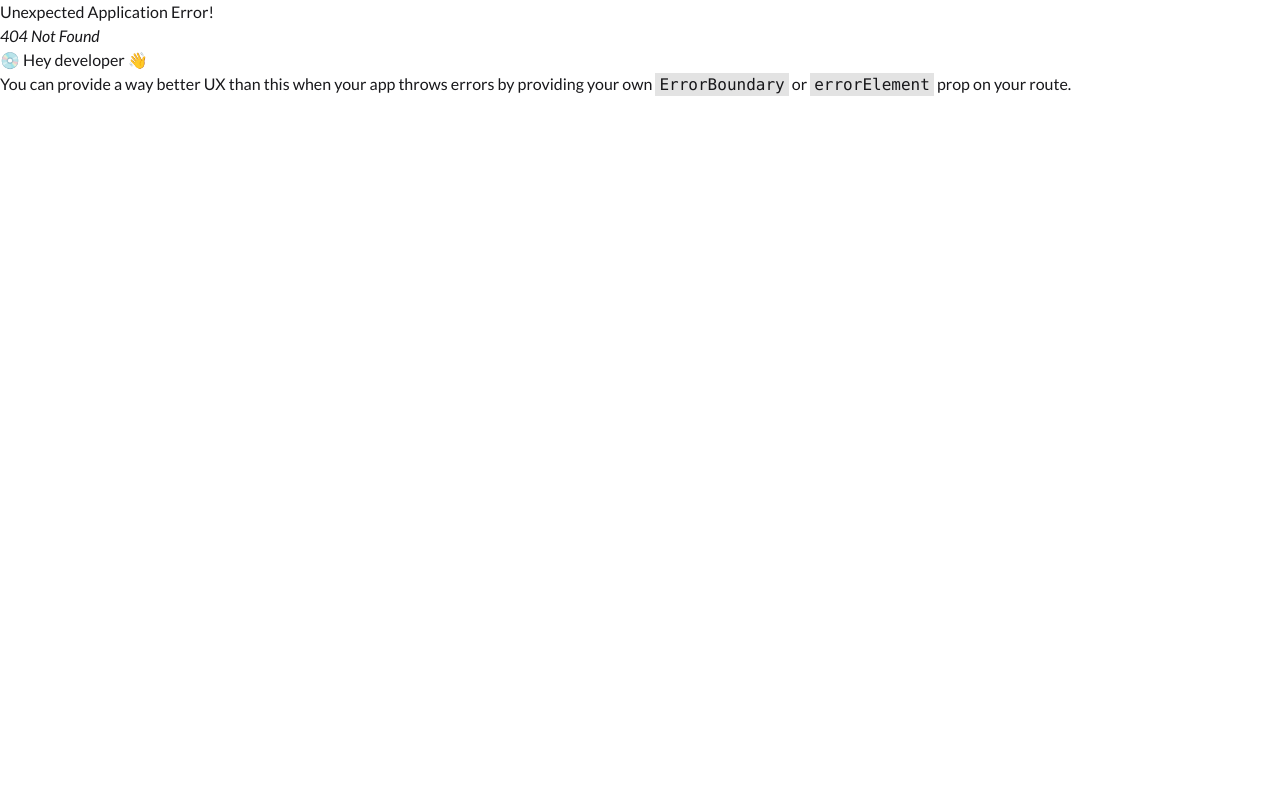
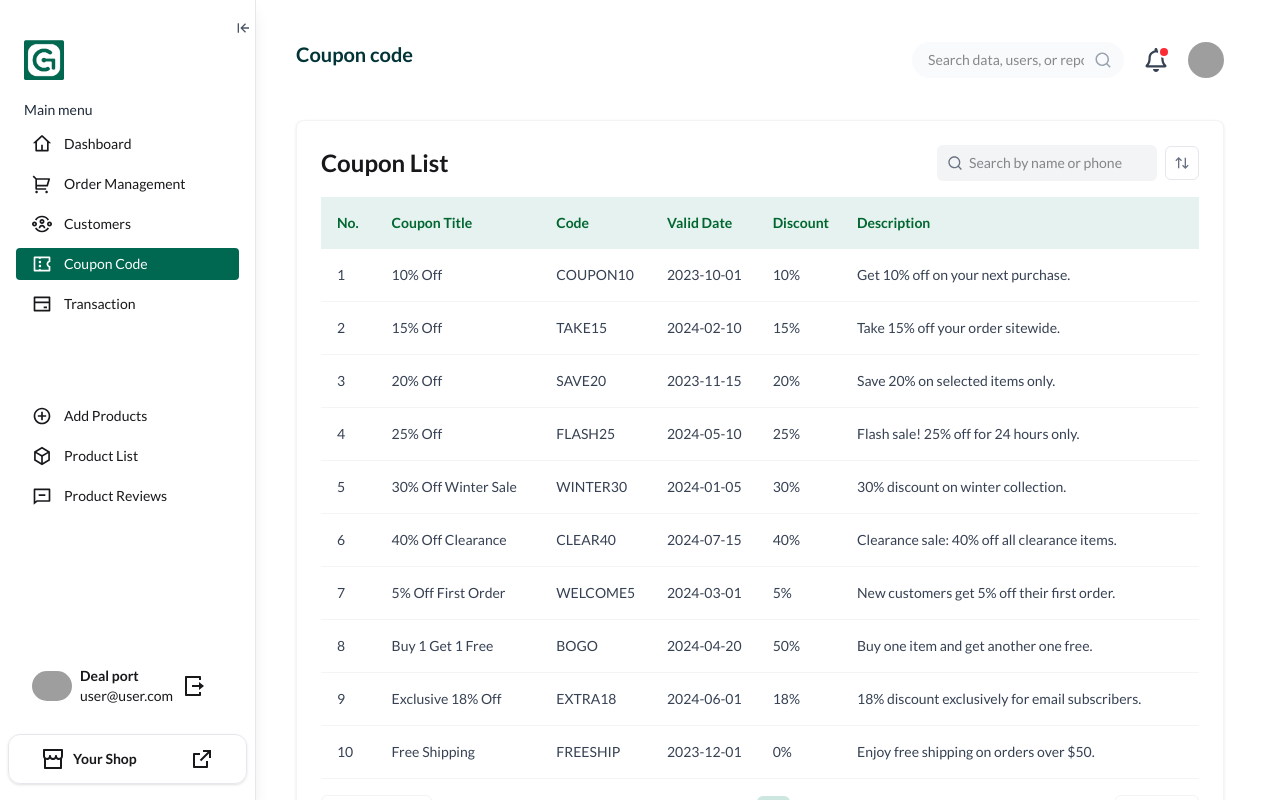
Before and after one commit to hasiburrahmanakash79/Gen-Gadget-Dashboard, a React (Vite) app: page /coupon in a window 1280 px wide. Before the commit this address had no page. Built offline with nearby package versions, Linux system fonts and the light colour scheme; grey boxes are pictures that could not be loaded.

Commit message:
feat: add CouponCode and CouponTable components for managing coupon codes with search and pagination

```diff
--- /dev/null
+++ b/src/Pages/Dashboards/SellerDashboard/CouponCode.jsx
@@ -0,0 +1,14 @@
+import SectionTitle from '../../../components/SectionTitle/SectionTitle';
+import CouponTable from '../../../components/SellerDashboardWidgets/CouponCode/CouponTable';
+
+const CouponCode = () => {
+    return (
+        <div className="p-10">
+      <SectionTitle title="Coupon code" />
+      <CouponTable />
+
+        </div>
+    );
+};
+
+export default CouponCode;
--- /dev/null
+++ b/src/components/SellerDashboardWidgets/CouponCode/CouponTable.jsx
@@ -0,0 +1,223 @@
+import { useState } from "react";
+import {
+  RiArrowLeftLine,
+  RiArrowRightLine,
+  RiSearchLine,
+  RiArrowUpDownLine,
+} from "react-icons/ri";
+
+
+const couponData = [
+  {
+    id: 1,
+    title: "10% Off",
+    code: "COUPON10",
+    date: "2023-10-01",
+    discount: 10,
+    description: "Get 10% off on your next purchase.",
+  },
+  {
+    id: 2,
+    title: "20% Off",
+    code: "SAVE20",
+    date: "2023-11-15",
+    discount: 20,
+    description: "Save 20% on selected items only.",
+  },
+  {
+    id: 3,
+    title: "Free Shipping",
+    code: "FREESHIP",
+    date: "2023-12-01",
+    discount: 0,
+    description: "Enjoy free shipping on orders over $50.",
+  },
+  {
+    id: 4,
+    title: "30% Off Winter Sale",
+    code: "WINTER30",
+    date: "2024-01-05",
+    discount: 30,
+    description: "30% discount on winter collection.",
+  },
+  {
+    id: 5,
+    title: "15% Off",
+    code: "TAKE15",
+    date: "2024-02-10",
+    discount: 15,
+    description: "Take 15% off your order sitewide.",
+  },
+  {
+    id: 6,
+    title: "5% Off First Order",
+    code: "WELCOME5",
+    date: "2024-03-01",
+    discount: 5,
+    description: "New customers get 5% off their first order.",
+  },
+  {
+    id: 7,
+    title: "Buy 1 Get 1 Free",
+    code: "BOGO",
+    date: "2024-04-20",
+    discount: 50,
+    description: "Buy one item and get another one free.",
+  },
+  {
+    id: 8,
+    title: "25% Off",
+    code: "FLASH25",
+    date: "2024-05-10",
+    discount: 25,
+    description: "Flash sale! 25% off for 24 hours only.",
+  },
+  {
+    id: 9,
+    title: "Exclusive 18% Off",
+    code: "EXTRA18",
+    date: "2024-06-01",
+    discount: 18,
+    description: "18% discount exclusively for email subscribers.",
+  },
+  {
+    id: 10,
+    title: "40% Off Clearance",
+    code: "CLEAR40",
+    date: "2024-07-15",
+    discount: 40,
+    description: "Clearance sale: 40% off all clearance items.",
+  },
+];
+
+
+export default function CouponTable() {
+  const [searchTerm, setSearchTerm] = useState("");
+  const [sortAsc, setSortAsc] = useState(true);
+  const [currentPage, setCurrentPage] = useState(1);
+  const itemsPerPage = 10;
+
+  // Filter by name or phone search
+  const filteredCoupon = couponData
+    .filter(
+      (cust) =>
+        cust.title.toLowerCase().includes(searchTerm.toLowerCase()) ||
+        cust.code.toLowerCase().includes(searchTerm.toLowerCase())
+    )
+    .sort((a, b) => {
+      if (a.title.toLowerCase() < b.title.toLowerCase()) return sortAsc ? -1 : 1;
+      if (a.title.toLowerCase() > b.title.toLowerCase()) return sortAsc ? 1 : -1;
+      return 0;
+    });
+
+  const totalPages = Math.ceil(filteredCoupon.length / itemsPerPage);
+  const paginatedCoupon = filteredCoupon.slice(
+    (currentPage - 1) * itemsPerPage,
+    currentPage * itemsPerPage
+  );
+
+  return (
+    <div className="p-6 border border-gray-100 rounded-lg bg-white shadow mt-5">
+      <div className="flex items-center justify-between mb-4">
+        <h1 className="text-2xl font-semibold">Coupon List</h1>
+        <div className="flex items-center space-x-2">
+          <div className="relative">
+            <input
+              type="text"
+              className="px-8 py-2 bg-gray-100 rounded-md text-sm outline-none"
+              placeholder="Search by name or phone"
+              onChange={(e) => {
+                setSearchTerm(e.target.value);
+                setCurrentPage(1);
+              }}
+              value={searchTerm}
+            />
+            <RiSearchLine className="absolute top-2.5 left-2.5 text-gray-500" />
+          </div>
+          <button
+            onClick={() => setSortAsc(!sortAsc)}
+            className="p-2 border border-gray-200 text-gray-500 rounded-md"
+            title="Toggle Name Sort Order"
+          >
+            <RiArrowUpDownLine />
+          </button>
+        </div>
+      </div>
+
+      <div className="overflow-x-auto">
+        <table className="w-full text-sm text-left rounded">
+          <thead className="bg-[#0781651A] text-green-800">
+            <tr>
+              <th className="p-4">No.</th>
+              <th className="p-2">Coupon Title</th>
+              <th className="p-2">Code</th>
+              <th className="p-2">Valid Date</th>
+              <th className="p-2">Discount</th>
+              <th className="p-2">Description</th>
+            </tr>
+          </thead>
+          <tbody>
+            {paginatedCoupon.map((coupon, idx) => (
+              <tr
+                key={coupon.id}
+                className="border-b border-gray-100 text-gray-700 hover:bg-gray-50"
+              >
+                <td className="p-4">
+                  {(currentPage - 1) * itemsPerPage + idx + 1}
+                </td>
+                <td className="p-2 font-medium">{coupon.title}</td>
+                <td className="p-2">{coupon.code}</td>
+                <td className="p-2">{coupon.date}</td>
+                <td className="p-2">{coupon.discount}%</td>
+                <td className="p-2">{coupon.description}</td>
+
+              </tr>
+            ))}
+            {paginatedCoupon.length === 0 && (
+              <tr>
+                <td colSpan="7" className="text-center py-6 text-gray-500">
+                  No Coupon found
+                </td>
+              </tr>
+            )}
+          </tbody>
+        </table>
+      </div>
+
+      <div className="flex justify-between items-center mt-4">
+        <button
+          onClick={() => setCurrentPage((p) => Math.max(1, p - 1))}
+          disabled={currentPage === 1}
+          className="px-3 py-1 border border-gray-100 rounded-md flex items-center gap-2 disabled:cursor-not-allowed disabled:text-gray-400"
+        >
+          <RiArrowLeftLine />
+          Previous
+        </button>
+        <div className="space-x-2">
+          {[...Array(totalPages).keys()].map((i) => (
+            <button
+              key={i}
+              onClick={() => setCurrentPage(i + 1)}
+              className={`px-3 py-1 rounded-md text-green-500 font-semibold ${
+                currentPage === i + 1
+                  ? "bg-[#07816533]"
+                  : "border border-gray-200"
+              }`}
+            >
+              {i + 1}
+            </button>
+          ))}
+        </div>
+        <button
+          onClick={() => setCurrentPage((p) => Math.min(totalPages, p + 1))}
+          disabled={currentPage === totalPages}
+          className="px-3 py-1 border border-gray-100 rounded-md flex items-center gap-2 disabled:cursor-not-allowed disabled:text-gray-400"
+        >
+          Next <RiArrowRightLine />
+        </button>
+      </div>
+
+
+    </div>
+  );
+}
```
Also changed, not shown: src/Routers/Router.jsx (+4 -3 lines).
